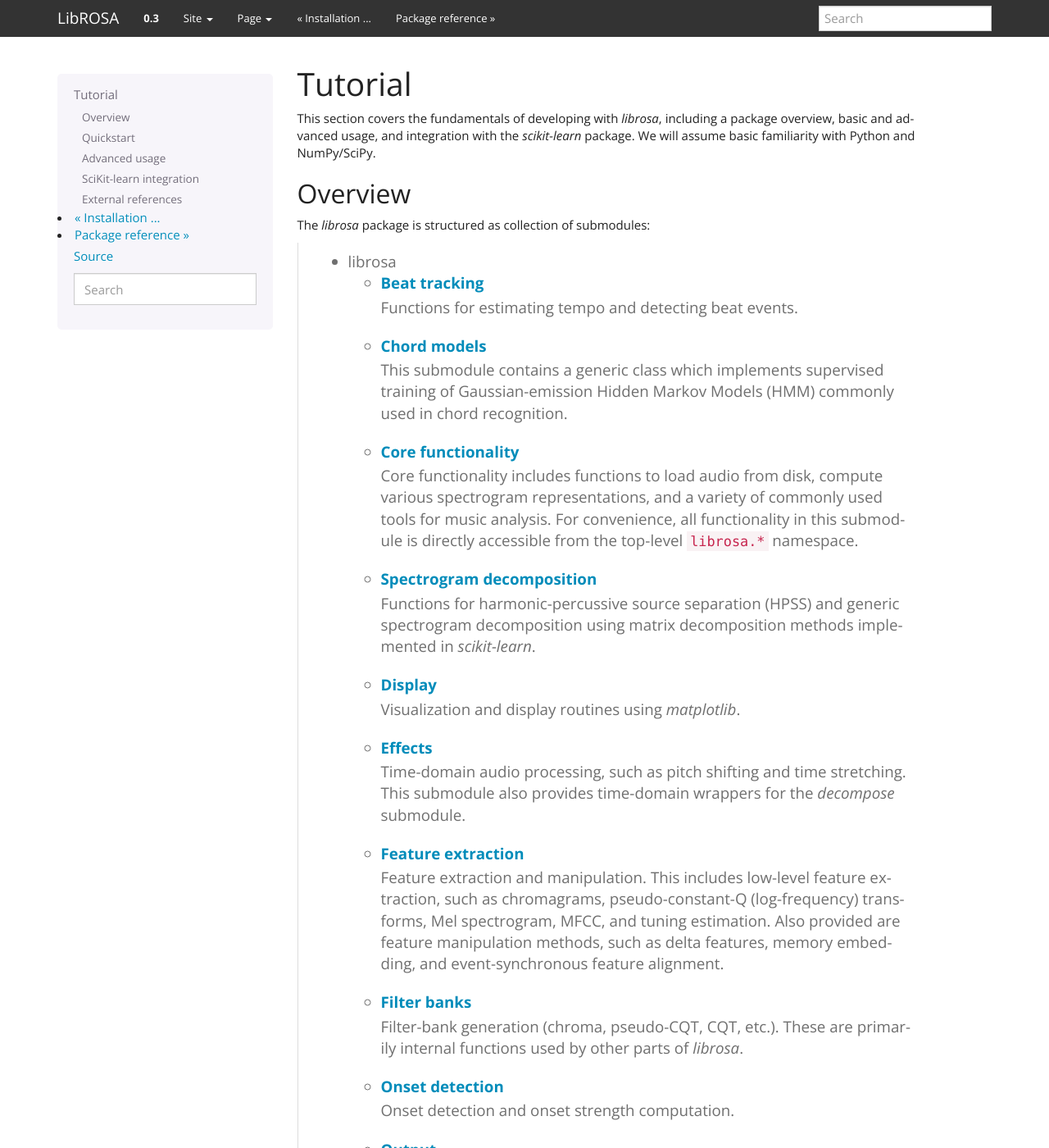
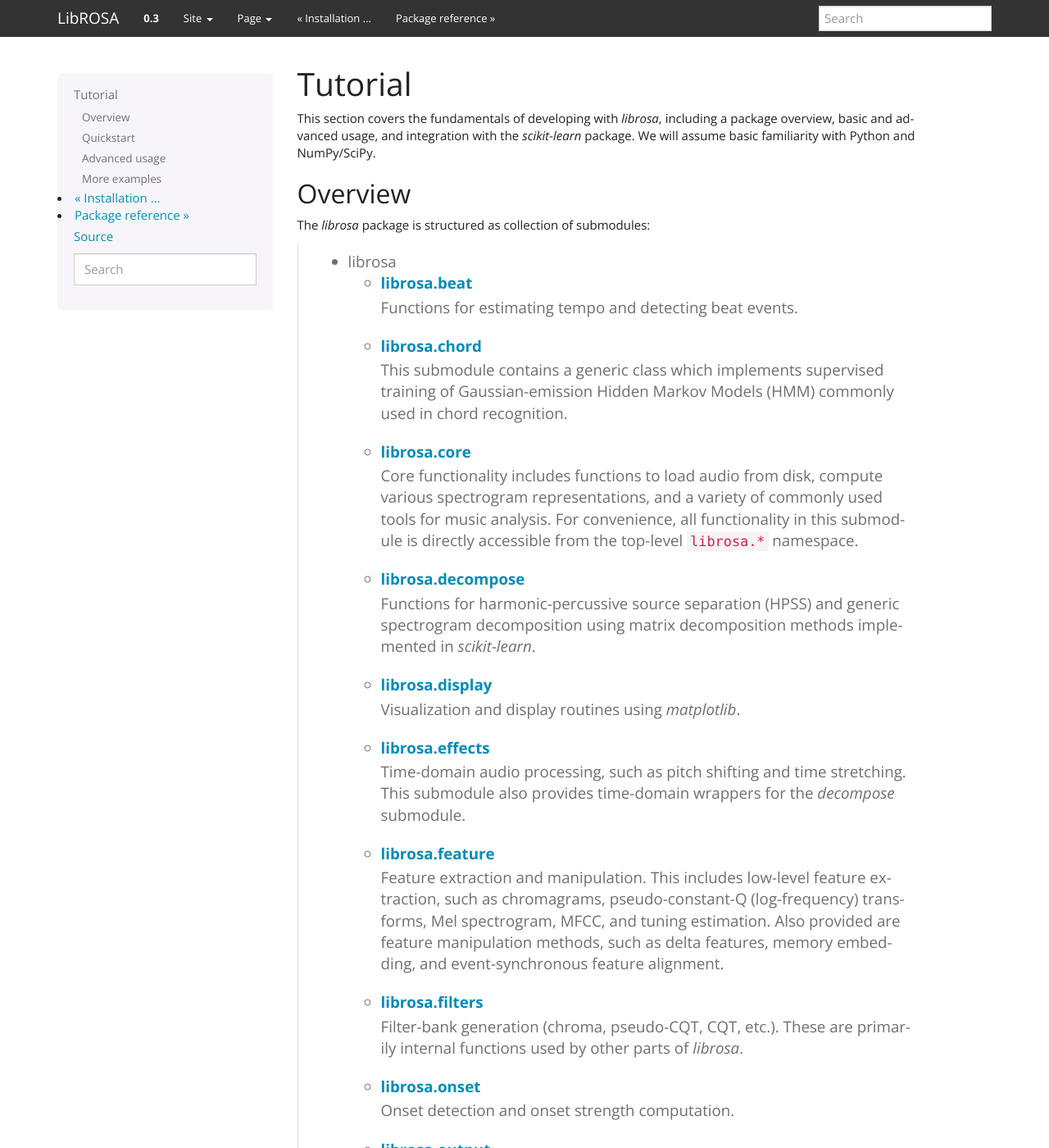
Before and after one commit to librosa/librosa, a Sphinx documentation site: the page built from docs/tutorial.rst, in a window 1280 px wide and 1400 px high. Shown: the whole window at 82% size. Built offline with Sphinx 7.4.7, drawn with Linux system fonts in a browser that asks for light colours; some of the changed text lies outside the part shown.

```diff
--- a/docs/install.rst
+++ b/docs/install.rst
@@ -35,8 +35,8 @@
 -------
 
 
-Notes
------
+Additional notes
+----------------
 
 By default, *librosa* will use `scipy.signal` to resample audio signals, which can
 be slow in practice.  It is highly recommended to install `librsamplerate
--- a/docs/tutorial.rst
+++ b/docs/tutorial.rst
@@ -13,56 +13,56 @@
 
   - librosa
 
-    - :ref:`beat`
+    - :ref:`librosa.beat <beat>`
         Functions for estimating tempo and detecting beat events.
 
-    - :ref:`chord`
+    - :ref:`librosa.chord <chord>`
         This submodule contains a generic class which implements supervised training
         of Gaussian-emission Hidden Markov Models (HMM) commonly used in chord
         recognition.
 
-    - :ref:`core`
+    - :ref:`librosa.core <core>`
         Core functionality includes functions to load audio from disk, compute various
         spectrogram representations, and a variety of commonly used tools for
         music analysis.  For convenience, all functionality in this submodule is
         directly accessible from the top-level ``librosa.*`` namespace.
 
-    - :ref:`decompose`
+    - :ref:`librosa.decompose <decompose>`
         Functions for harmonic-percussive source separation (HPSS) and generic
         spectrogram decomposition using matrix decomposition methods implemented in
         *scikit-learn*.
 
-    - :ref:`display`
+    - :ref:`librosa.display <display>`
         Visualization and display routines using `matplotlib`.
 
-    - :ref:`effects`
+    - :ref:`librosa.effects <effects>`
         Time-domain audio processing, such as pitch shifting and time stretching.
         This submodule also provides time-domain wrappers for the `decompose`
         submodule.
 
-    - :ref:`feature`
+    - :ref:`librosa.feature <feature>`
         Feature extraction and manipulation.  This includes low-level feature
         extraction, such as chromagrams, pseudo-constant-Q (log-frequency) transforms,
         Mel spectrogram, MFCC, and tuning estimation.  Also provided are feature
         manipulation methods, such as delta features, memory embedding, and
         event-synchronous feature alignment.
 
-    - :ref:`filters`
+    - :ref:`librosa.filters <filters>`
         Filter-bank generation (chroma, pseudo-CQT, CQT, etc.).  These are primarily
         internal functions used by other parts of *librosa*.
 
-    - :ref:`onset`
+    - :ref:`librosa.onset <onset>`
         Onset detection and onset strength computation.
 
-    - :ref:`output`
+    - :ref:`librosa.output <output>`
         Text- and wav-file output.
 
-    - :ref:`segment`
+    - :ref:`librosa.segment <segment>`
         Functions useful for structural segmentation, such as recurrence matrix
         construction, time-lag representation, and sequentially constrained
         clustering.
 
-    - :ref:`util`
+    - :ref:`librosa.util <util>`
         Helper utilities (normalization, padding, centering, etc.)
 
 
@@ -162,9 +162,5 @@
 --------------
 
 
-SciKit-learn integration
-------------------------
-
-
-External references
--------------------
+More examples
+-------------
```
Also changed, not shown: other parts of docs/tutorial.rst (+1 -1 lines), 1 other file.
